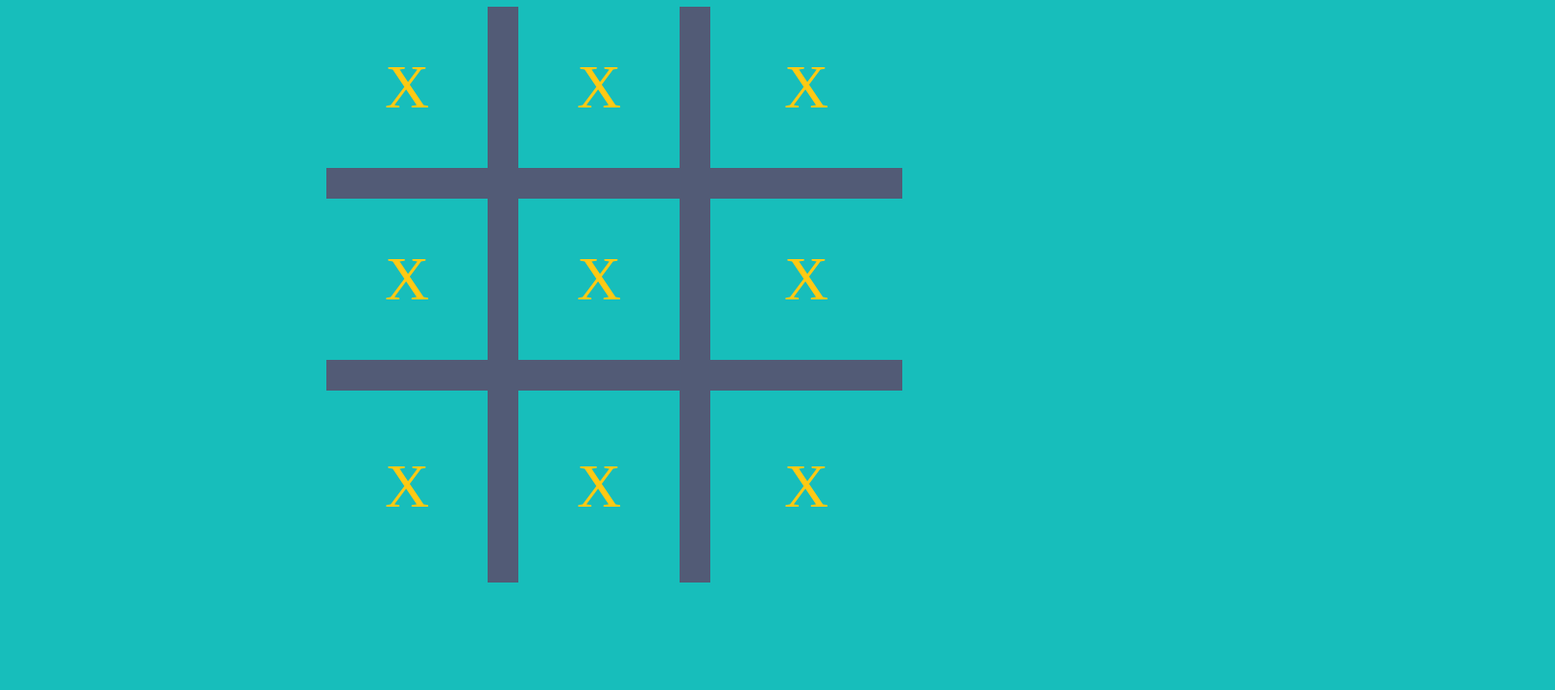
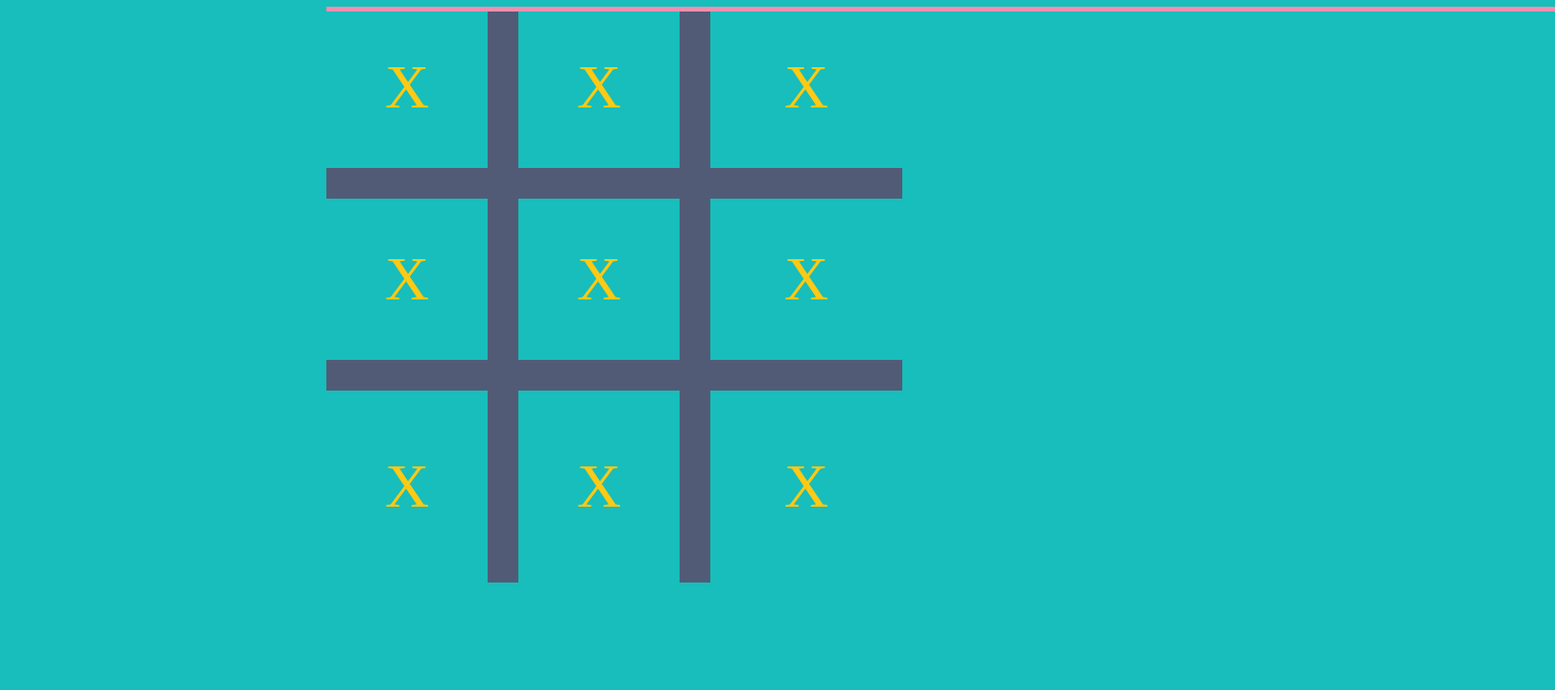
Before and after one commit to mjherr/Milestone-1, a plain HTML site: page index.html in a window 1280 px wide. Shown: the part 81-800 px from the top of the page at 96% size, 1620 px wide, since content can reach past the window. Drawn offline with Linux system fonts and the light colour scheme.

Commit message:
strikethrough added position stuck

```diff
--- a/index.html
+++ b/index.html
@@ -20,6 +20,7 @@
     <div class="grid-item right-border">X</div>
     <div class="grid-item right-border">X</div>
     <div class="grid-item">X</div>
+    <div id="strike" class="strike strike-row1"></div>
  </div>
 
 
--- a/styles.css
+++ b/styles.css
@@ -30,3 +30,13 @@ h1 {
 .bottom-border{
     border-bottom: 0.5em solid #525B76;
 }
+
+.strike{
+    position: absolute;
+    background-color: #F88DAD;
+}
+
+.strike-row1{
+    width: 100%;
+    height: 5px;
+}
```
